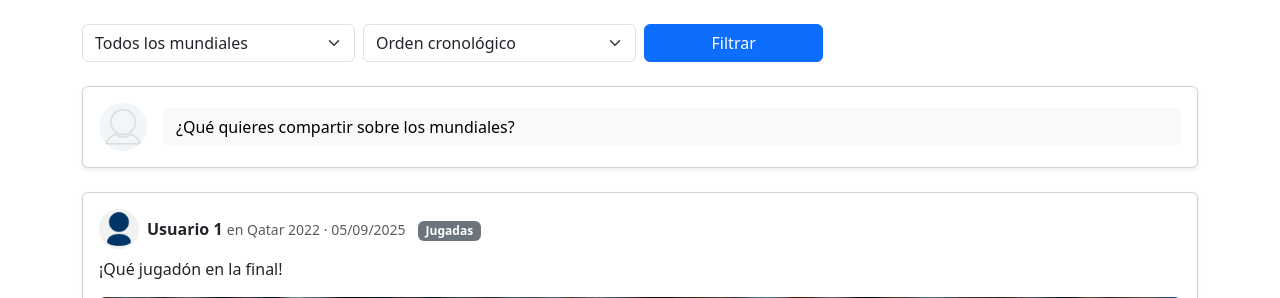
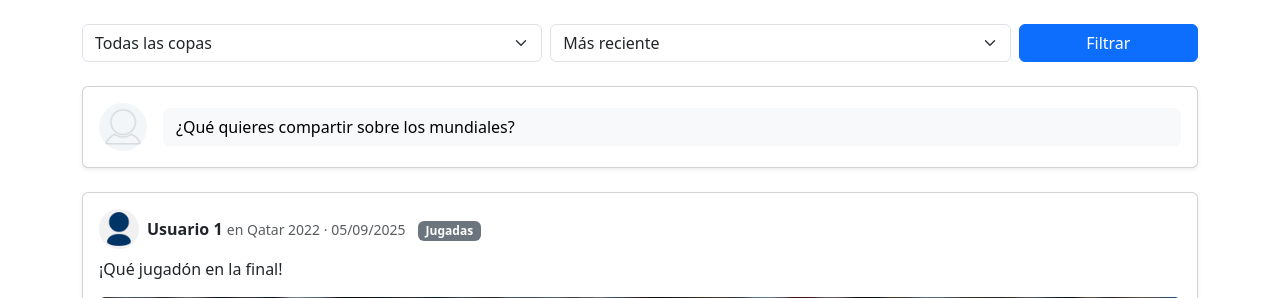
Before and after one commit to nullnekocat/FootBook, a PHP site: page / in a window 1280 px wide. Shown: the part 56-354 px from the top of the page. Run offline with PHP 8.4, Linux system fonts and the light colour scheme.

Commit message:
style: change filters flexibility though sizes

```diff
--- a/index.php
+++ b/index.php
@@ -6,23 +6,23 @@
         <!-- Filters -->
         <section class="mb-4">
             <form class="row gx-2 align-items-center">
-                <div class="col-md-3">
+                <div class="col-5 col-auto">
                     <select class="form-select" name="worldcup-filter">
-                        <option value="">Todos los mundiales</option>
+                        <option value="">Todas las copas</option>
                         <option value="2018">Rusia 2018</option>
                         <option value="2022">Qatar 2022</option>
                         <option value="2026">México/EUA/Canadá 2026</option>
                     </select>
                 </div>
-                <div class="col-md-3">
+                <div class="col-5 col-auto">
                     <select class="form-select" name="order-by">
-                        <option value="cronologico">Orden cronológico</option>
+                        <option value="cronologico">Más reciente</option>
                         <option value="pais">País sede</option>
                         <option value="likes">Más likes</option>
                         <option value="comentarios">Más comentarios</option>
                     </select>
                 </div>
-                <div class="col-md-2">
+                <div class="col-2 col-md-2 col-auto">
                     <button class="btn btn-primary w-100" type="submit">Filtrar</button>
                 </div>
             </form>
```
